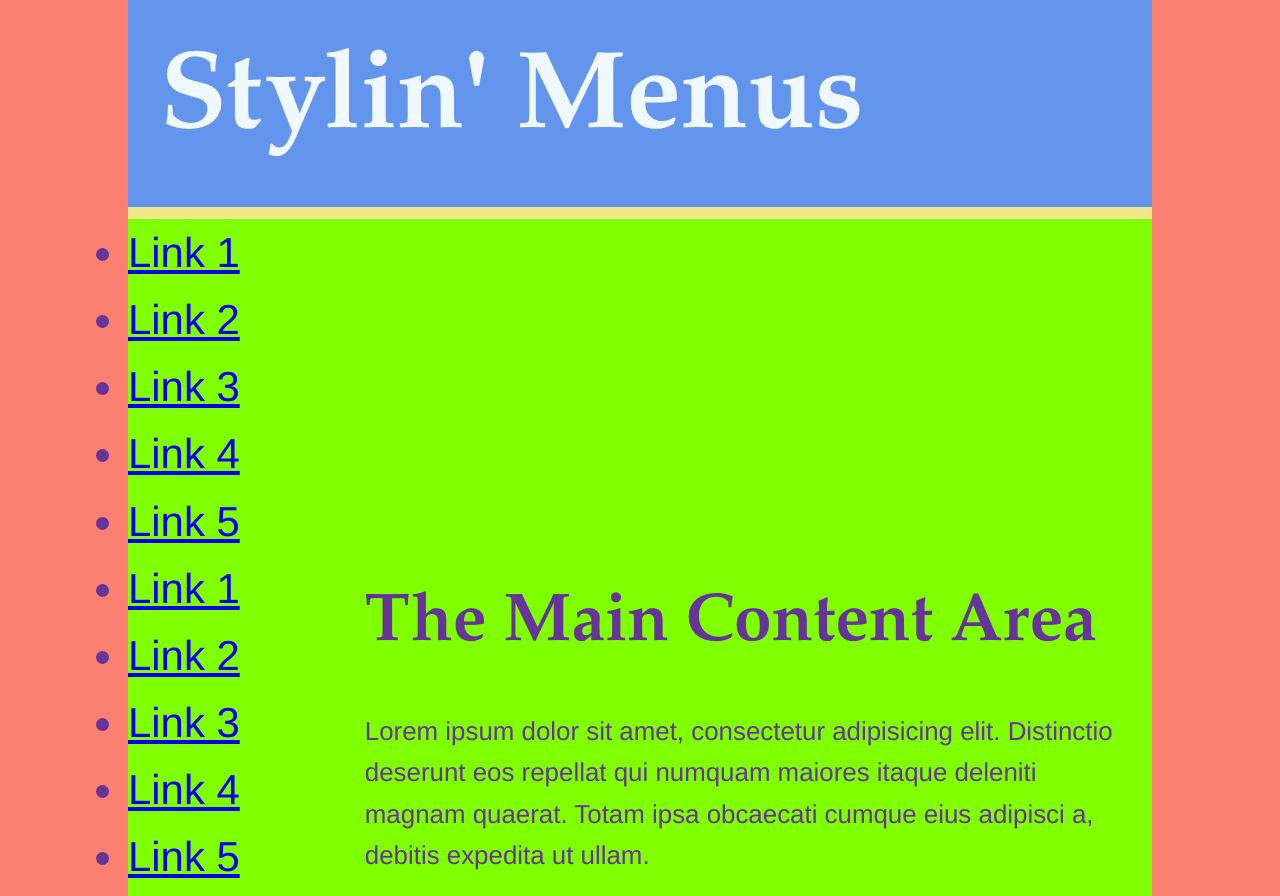
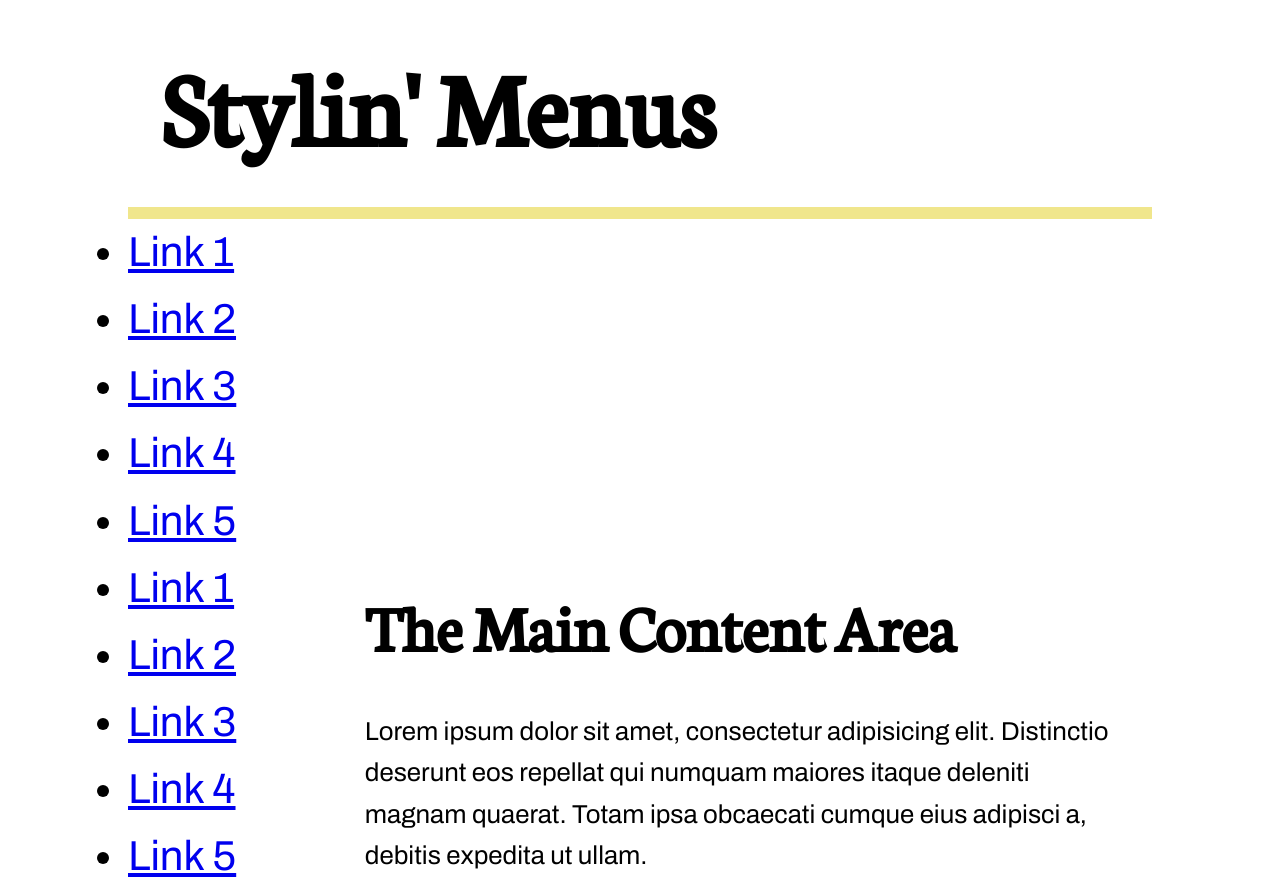
Before and after one commit to kini0004/Midterm_Project, a plain HTML site: page index.html in a window 1280 px wide. Shown: the top 896 px of the page. Drawn offline with Linux system fonts and the light colour scheme.

Commit message:
changed fonts and colours

```diff
--- a/menu.css
+++ b/menu.css
@@ -13,21 +13,21 @@ html{
     font-size: 16px;
     line-height: 1.6;
     /* ADD the Google sans-serif font to this font stack */
-    font-family: helvetica, arial, sans-serif;
+    font-family: Archivo, helvetica, arial, sans-serif;
 }
 html, body{
-    background-color: salmon;
+    background-color: 7SFE37;
 }
 h1{
     font-size: 6.854rem;
     /* ADD the Google serif font to this font stack */
-    font-family: 'Palatino Linotype', 'Book Antiqua', Palatino, serif;
+    font-family: Neuton, 'Palatino Linotype', 'Book Antiqua', Palatino, serif;
     padding: 1rem 2rem;
 }
 h2{
     font-size: 4.23rem;
     /* ADD the Google serif font to this font stack */
-    font-family: 'Palatino Linotype', 'Book Antiqua', Palatino, serif;
+    font-family: Neuton, 'Palatino Linotype', 'Book Antiqua', Palatino, serif;
     padding: 1rem 2rem;
 }
 nav li{
@@ -41,13 +41,13 @@ p{
     max-width: 1400px;
     width: 80%;
     margin: 0 auto;
-    background-color: chartreuse;
-    color: rebeccapurple;
+    background-color: FFDEB8;
+    color: FFBB6F;
 }
 header{
     border-bottom: 0.8rem solid khaki;
-    background-color: cornflowerblue;
-    color: aliceblue;
+    background-color: 7F511C;
+    color: CC9658;
 }
 .menu-h{
     width: 100%;
```
